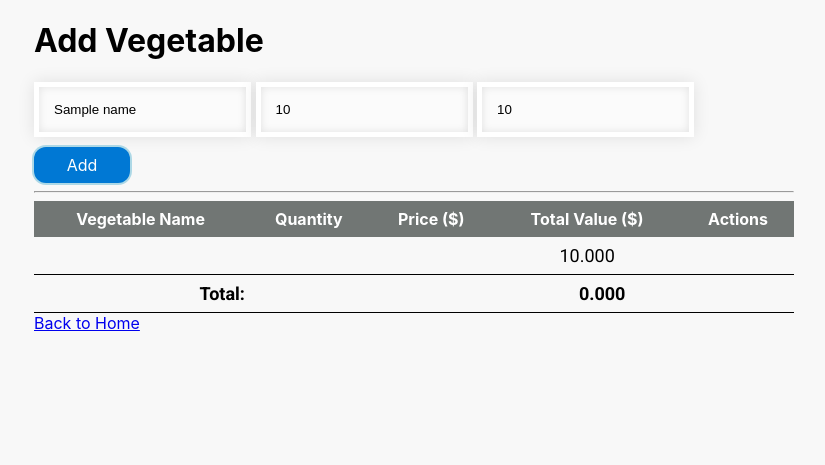
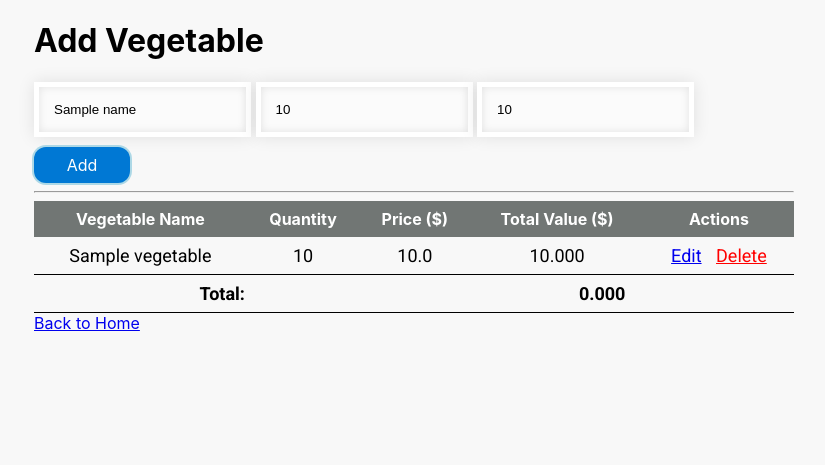
Before and after one commit to llwamba/vegetable-db-app, a Flask app: template templates/add_vegetable.html in a window 1280 px wide. Shown: the top 465 px of the page, without its empty margins (226-1051 px from the left). Run offline with Flask 3, Linux system fonts and the light colour scheme; tables that the repository leaves empty hold one stand-in row (values such as "Sample post"); the template is opened without the code that fills it: values that come from a table or form of the project are taken from there, most other values are stand-ins (such as "Sample title", 1, 10 or a date in 2020); one stand-in notice (Sample message) is shown.

Commit message:
updated escape lines of code

```diff
--- a/app.py
+++ b/app.py
@@ -78,7 +78,7 @@
 
 def valid_login(username, password):
     user = User.query.filter_by(name=escape(username)).first()
-    if user and check_password_hash(escape(password), password):
+    if user and check_password_hash(user.password, password):
         return True
     return False
 
--- a/templates/add_vegetable.html
+++ b/templates/add_vegetable.html
@@ -47,7 +47,7 @@
     messages %} {% for category, message in messages %}
     <div class="flash-messages">
       {% if category == 'error' %}
-      <li class="flash-message">{{ escape(message) }}</li>
+      <li class="flash-message">{{ message | e }}</li>
       {% endif %}
     </div>
     {% endfor %} {% endif %} {% endwith %}
@@ -91,21 +91,21 @@
       <tbody>
         {% for vegetable in vegetables %}
         <tr>
-          <td>{{ escape(vegetable.name) }}</td>
-          <td>{{ escape(vegetable.quantity) }}</td>
-          <td>{{ escape(vegetable.price) }}</td>
+          <td>{{ vegetable.name | e }}</td>
+          <td>{{ vegetable.quantity | e }}</td>
+          <td>{{ vegetable.price | e }}</td>
           <td>
             {% if vegetable.total_value is not none %}{{
             '%0.3f'|format(vegetable.total_value) }}{% endif %}
           </td>
           <td>
             <a href="{{ url_for('edit_vegetable', vegetable_id=vegetable.id) }}"
-              >{{ escape('Edit') }}</a
+              >{{ 'Edit' | e }}</a
             >
             <a
               href="{{ url_for('delete_vegetable', vegetable_id=vegetable.id) }}"
               class="delete-link"
-              >{{ escape('Delete') }}</a
+              >{{ 'Delete'| e }}</a
             >
           </td>
         </tr>
```
